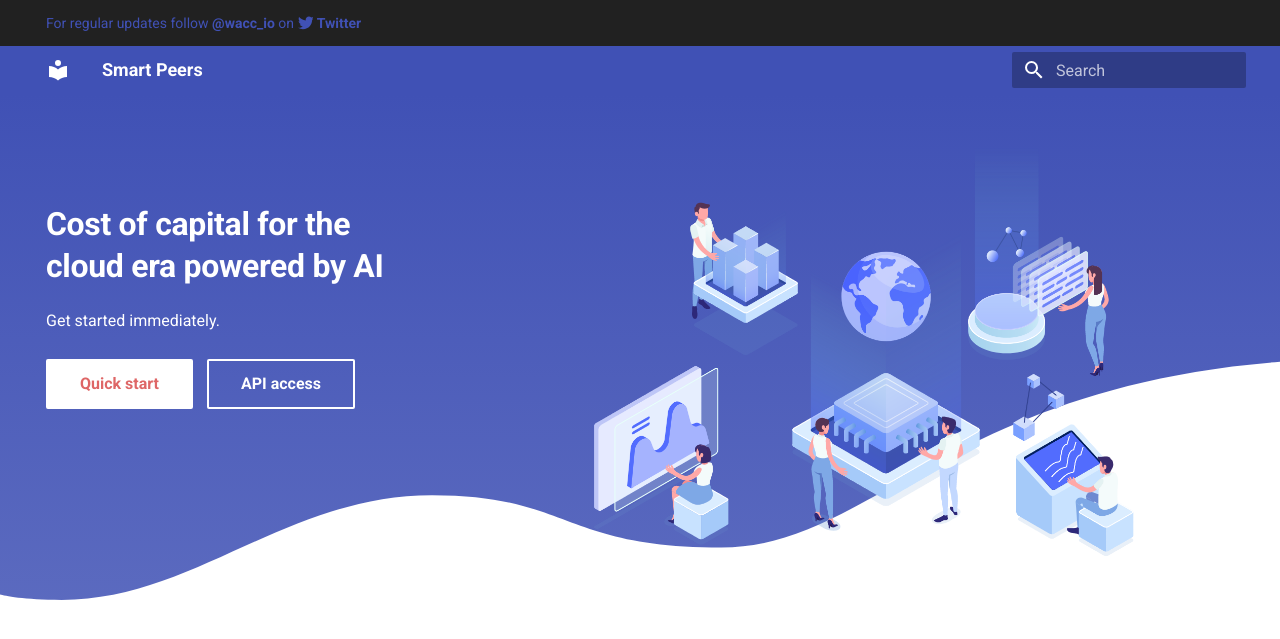
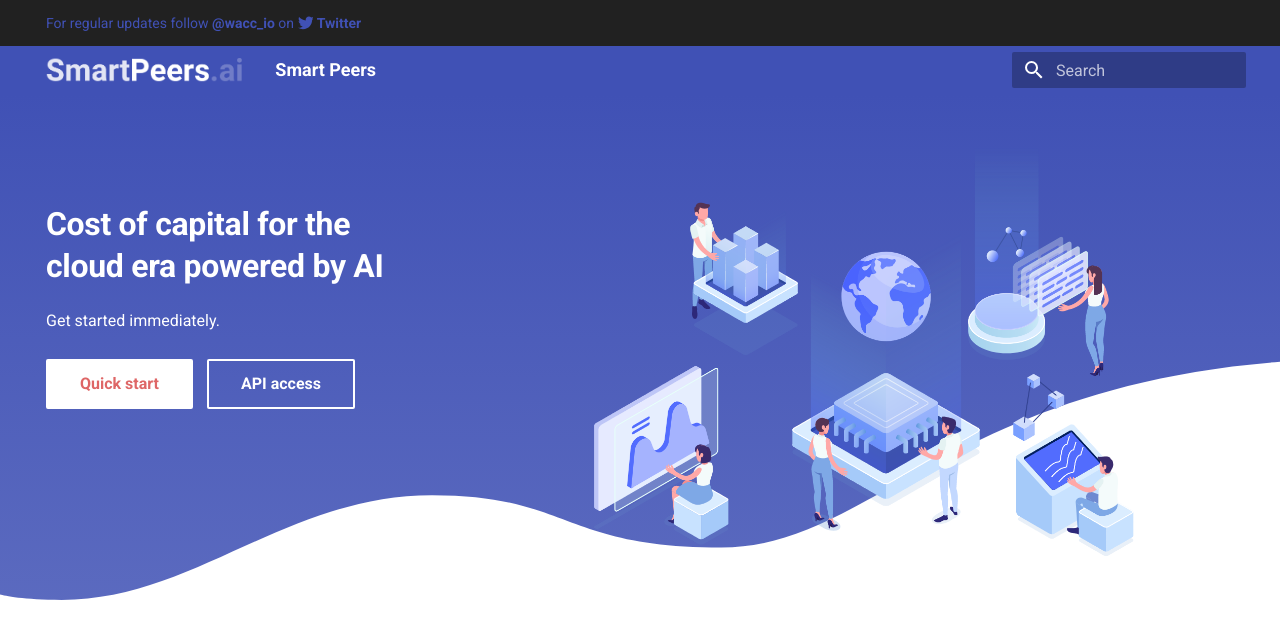
Before and after one commit to pax1a/smartpeers-web, an MkDocs documentation site: the page built from docs/index.md, in a window 1280 px wide. Shown: the top 639 px of the page. Built offline with MkDocs 1.6.1 and Material for MkDocs 9.7.7, drawn with Linux system fonts in a browser that asks for light colours.

Commit message:
Update mkdocs.yml

```diff
--- a/mkdocs.yml
+++ b/mkdocs.yml
@@ -2,6 +2,7 @@ site_name: Smart Peers
 theme:
   name: material
   custom_dir: overrides
+  logo: img/smartpeers-logo-white.svg
 extra:
   consent:
     title: Cookie consent
```
